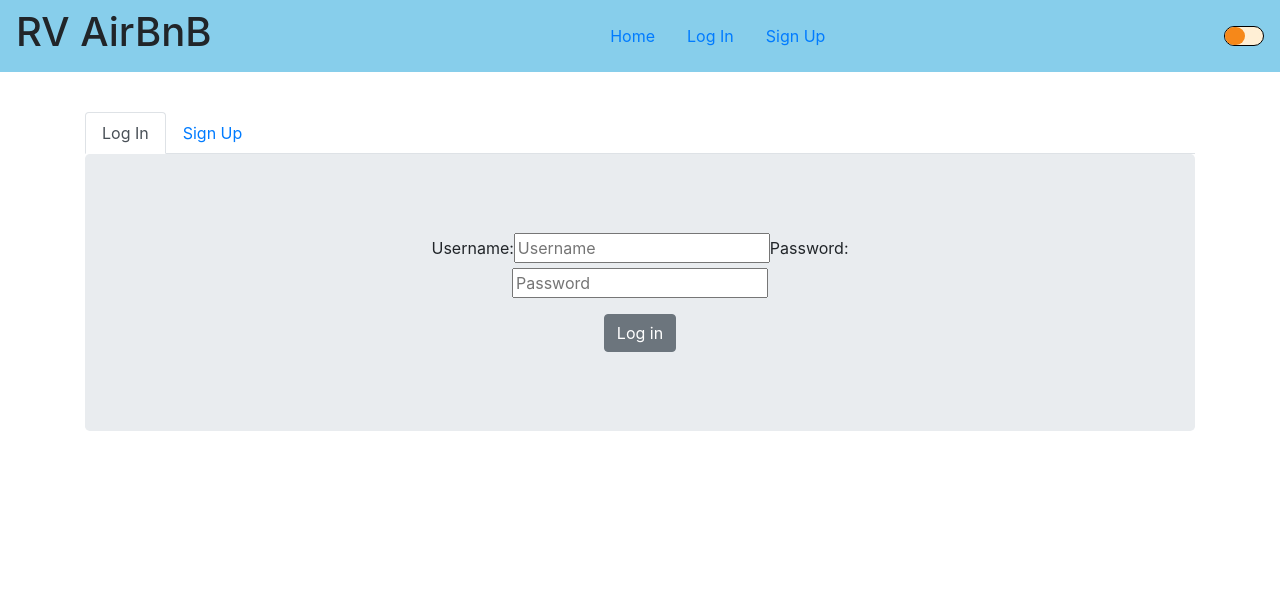
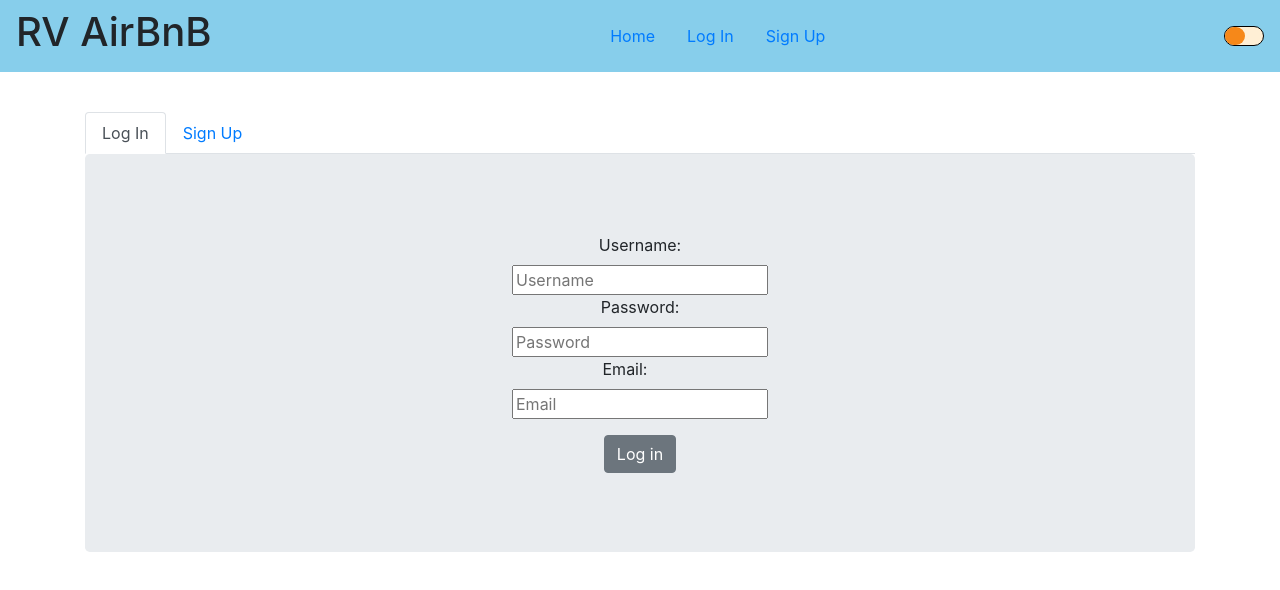
Before and after one commit to BW-FT-AirBNB2-Jackie/front-end, a React (Create React App) app: page /auth in a window 1280 px wide. Shown: the top 590 px of the page. Built offline with nearby package versions, Linux system fonts and the light colour scheme.

Commit message:
changed some styling and added email input back in the form.

```diff
--- a/src/App.css
+++ b/src/App.css
@@ -108,7 +108,7 @@ img {
 
 .login-form {
   width: 100%;
-  max-width: 500px;
+  max-width: 350px;
   padding: 15px;
   margin: auto;
   height: 100%;
--- a/src/components/Login.js
+++ b/src/components/Login.js
@@ -27,9 +27,9 @@ const Login = ({ values, errors, touched, status }) => {
         <Field id="password" type="password" name="password" placeholder="Password"/>
         {touched.password && errors.password && (<p>{errors.password}</p>)}
         <br/>
-        {/* <Label className="label">Email:</Label>
+        <Label className="label">Email:</Label>
         <Field id="email" type="email" name="email" placeholder="Email"/>
-        {touched.email && errors.email && (<p>{errors.email}</p>)} */}
+        {touched.email && errors.email && (<p>{errors.email}</p>)}
 
       </FormGroup>
       <Button type="submit">Log in</Button>
@@ -39,7 +39,7 @@ const Login = ({ values, errors, touched, status }) => {
             <ul key ={login.id}>
                 <li>Username: {login.username}</li>
                 <li>Password: {login.password}</li>
-                {/* <li>Email: {login.email}</li> */}
+                <li>Email: {login.email}</li>
             </ul>
         ))}
 </div>
```
